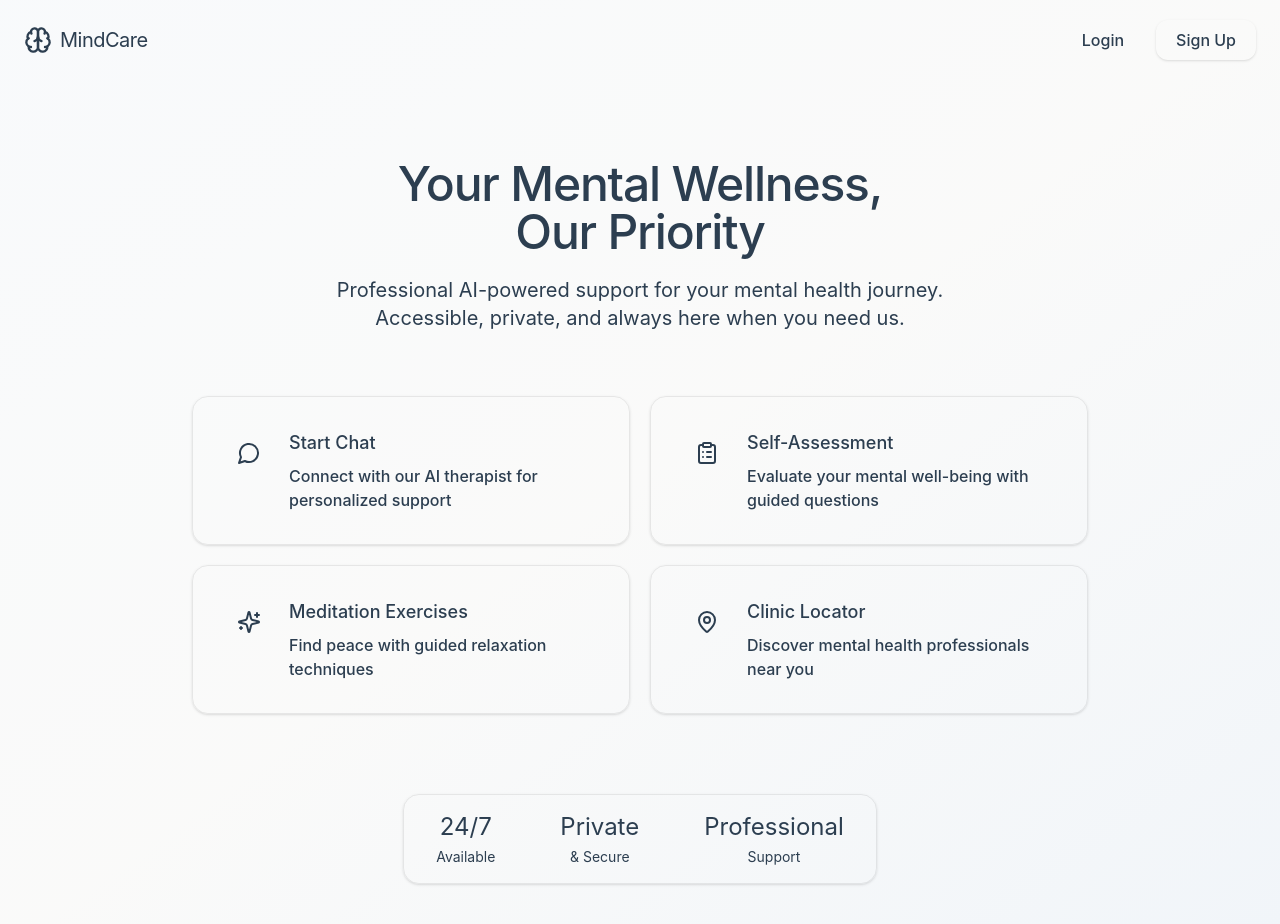
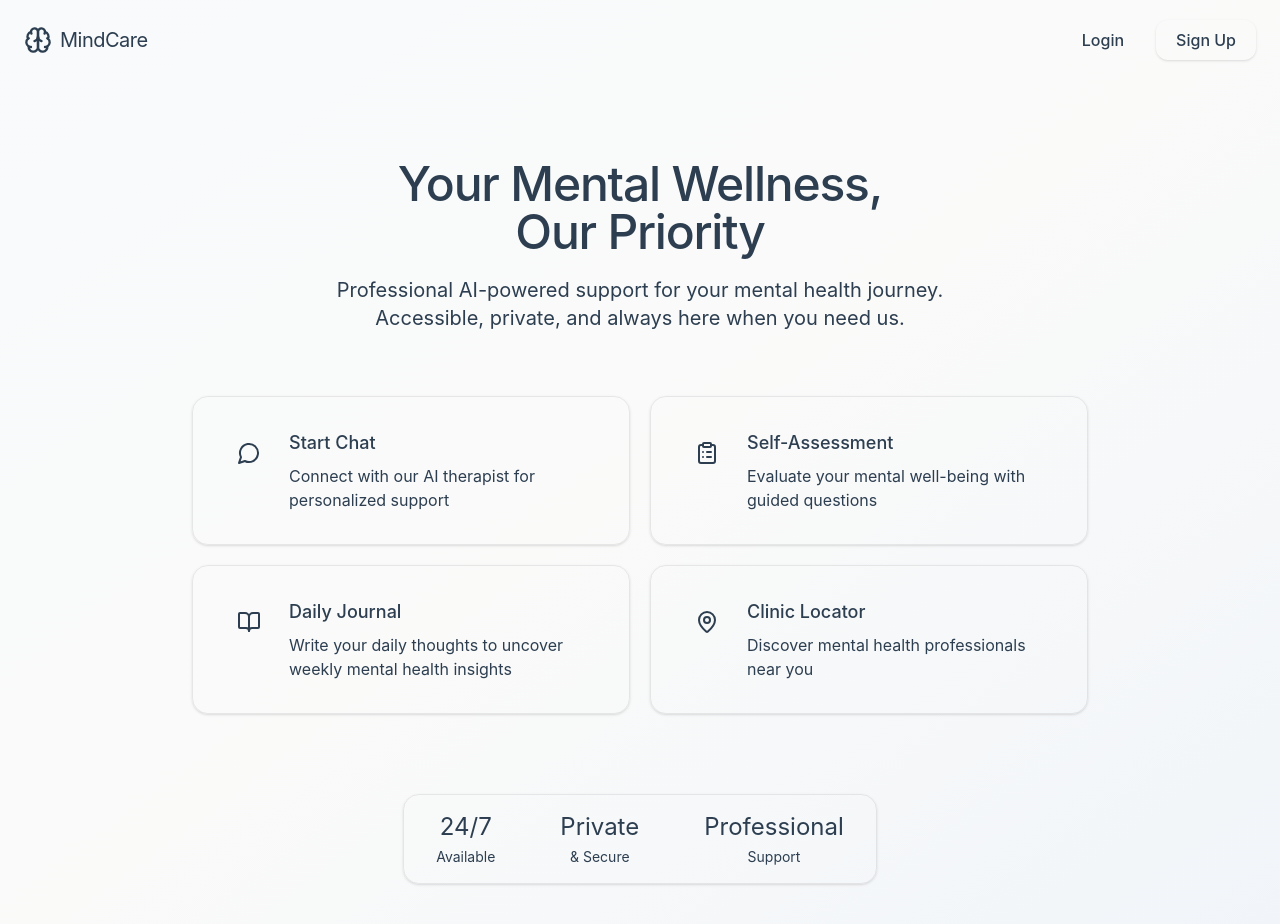
Before and after one commit to Farruxh/MindCare, a React (Vite) app in the folder frontend/: page / in a window 1280 px wide. Shown: the top 924 px of the page. Built offline with nearby package versions, Linux system fonts and the light colour scheme.

Commit message:
feat: update LandingPage and adjust button to div for better semantics and minor changes for UI

```diff
--- a/frontend/src/app/components/pages/ChatInterface.tsx
+++ b/frontend/src/app/components/pages/ChatInterface.tsx
@@ -122,8 +122,8 @@ export function ChatInterface() {
         axios.post("/api/v1/users/recent-activity/create", { activity_type: "Consulted with AI Assistant" }, { withCredentials: true })
       ])
       const chat_id = chatRes.data?.data.chat_id
+      res = await axios.post(`/api/v1/messages/${chat_id}/message`, payload, { withCredentials: true })
       navigate(`/assistant/${chat_id}`)
-      res = await axios.post(`/api/v1/messages/${chat_id}/message`, payload, { withCredentials: true })
       }
       else {
         res = await axios.post(`/api/v1/messages/${chat_id}/message`, payload, { withCredentials: true })
@@ -155,6 +155,7 @@ export function ChatInterface() {
       >
         <button
           className="p-2 hover:bg-muted rounded-xl transition-colors cursor-pointer"
+          title="Dashboard"
           onClick={() => navigate("/dashboard")}
         >
           <ArrowLeft className="w-5 h-5" />
--- a/frontend/src/app/components/pages/LandingPage.tsx
+++ b/frontend/src/app/components/pages/LandingPage.tsx
@@ -1,5 +1,5 @@
 import { motion } from "motion/react";
-import { Brain, MessageCircle, ClipboardList, MapPin, Sparkles } from "lucide-react";
+import { Brain, MessageCircle, ClipboardList, MapPin, Sparkles, BookOpen } from "lucide-react";
 import { useNavigate } from "react-router-dom";
 import useDocumentTitle from "../../hooks/useDocumentTitle";
 
@@ -25,9 +25,9 @@ export function LandingPage() {
       description: "Evaluate your mental well-being with guided questions",
     },
     {
-      icon: <Sparkles className="w-6 h-6" />,
-      title: "Meditation Exercises",
-      description: "Find peace with guided relaxation techniques",
+      icon: <BookOpen className="w-6 h-6" />,
+      title: "Daily Journal",
+      description: "Write your daily thoughts to uncover weekly mental health insights"
     },
     {
       icon: <MapPin className="w-6 h-6" />,
@@ -90,7 +90,7 @@ export function LandingPage() {
         {/* Feature Cards */}
         <div className="grid md:grid-cols-2 gap-5 max-w-4xl mx-auto">
           {features.map((feature, index) => (
-            <motion.button
+            <motion.div
               key={feature.title}
               initial={{ opacity: 0, y: 20 }}
               animate={{ opacity: 1, y: 0 }}
@@ -106,7 +106,7 @@ export function LandingPage() {
                   <p className="text-muted-foreground">{feature.description}</p>
                 </div>
               </div>
-            </motion.button>
+            </motion.div>
           ))}
         </div>
 
```
